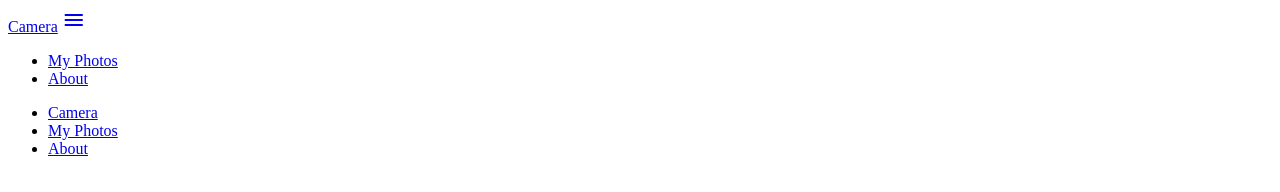
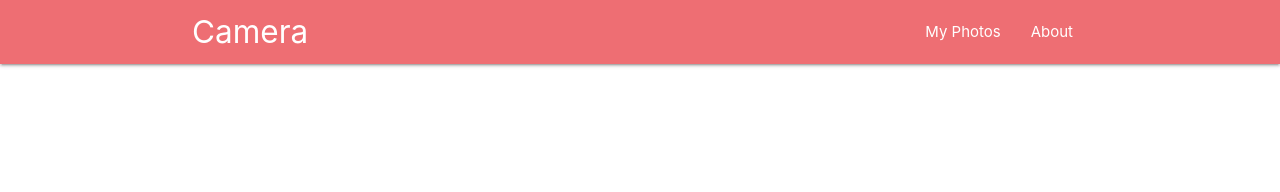
Before and after one commit to cybertunnelofficial/progressive-web-app, a plain HTML site: page index.html in a window 1280 px wide. Drawn offline with Linux system fonts and the light colour scheme; the site is published under a folder, as on GitHub Pages, so addresses that start at the root find nothing.

Commit message:
Add files via upload

```diff
--- a/index.html
+++ b/index.html
@@ -4,12 +4,12 @@
 <head>
     <meta charset="UTF-8">
     <meta name="viewport" content="width=device-width, initial-scale=1.0">
-    <link rel="stylesheet" href="/css/materialize.min.css">
-    <link rel="apple-touch-icon" href="/img/icons/icon96.png">
+    <link rel="stylesheet" href="css/materialize.min.css">
+    <link rel="apple-touch-icon" href="img/icons/icon96.png">
     <meta name="apple-mobile-web-app-status-bar" content="#3F51B5">
-    <script src="/js/materialize.min.js"></script>
+    <script src="js/materialize.min.js"></script>
     <link href="https://fonts.googleapis.com/icon?family=Material+Icons" rel="stylesheet">
-    <link rel="manifest" href="/manifest.json">
+    <link rel="manifest" href="manifest.json">
     <title>My Contact</title>
     <meta name="theme-color" content="#3F51B5">
 </head>
@@ -20,8 +20,8 @@
             <a href="/" class="brand-logo">Camera</a>
             <a href="#" data-target="mobile-demo" class="sidenav-trigger"><i class="material-icons">menu</i></a>
             <ul id="nav-mobile" class="right hide-on-med-and-down">
-                <li><a href="/pages/favorites.html">My Photos</a></li>
-                <li><a href="/pages/about.html">About</a></li>
+                <li><a href="pages/favorites.html">My Photos</a></li>
+                <li><a href="pages/about.html">About</a></li>
             </ul>
         </div>
 
```
Also changed, not shown: manifest.json.
